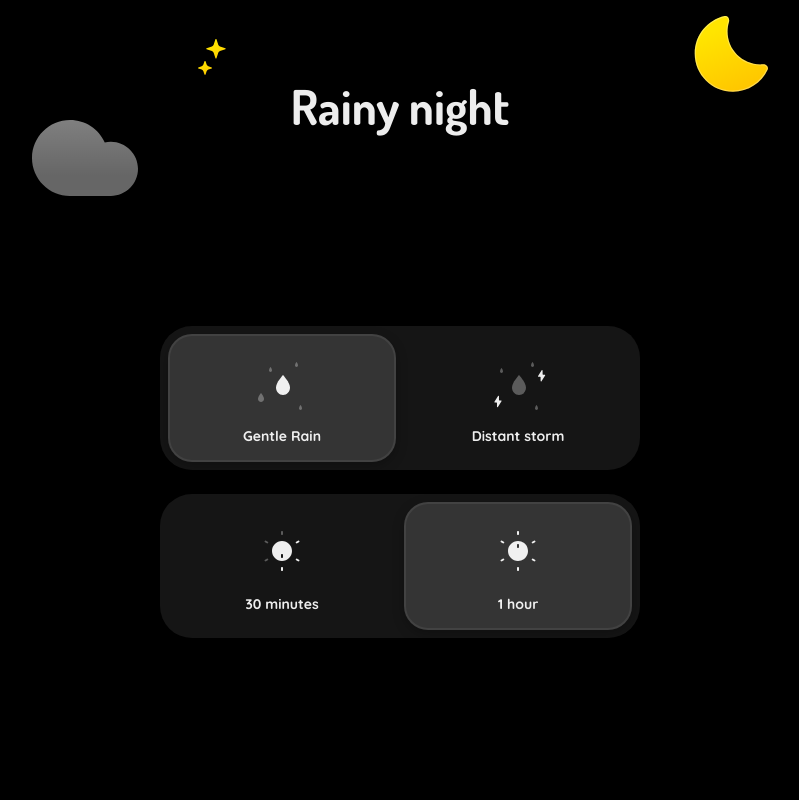
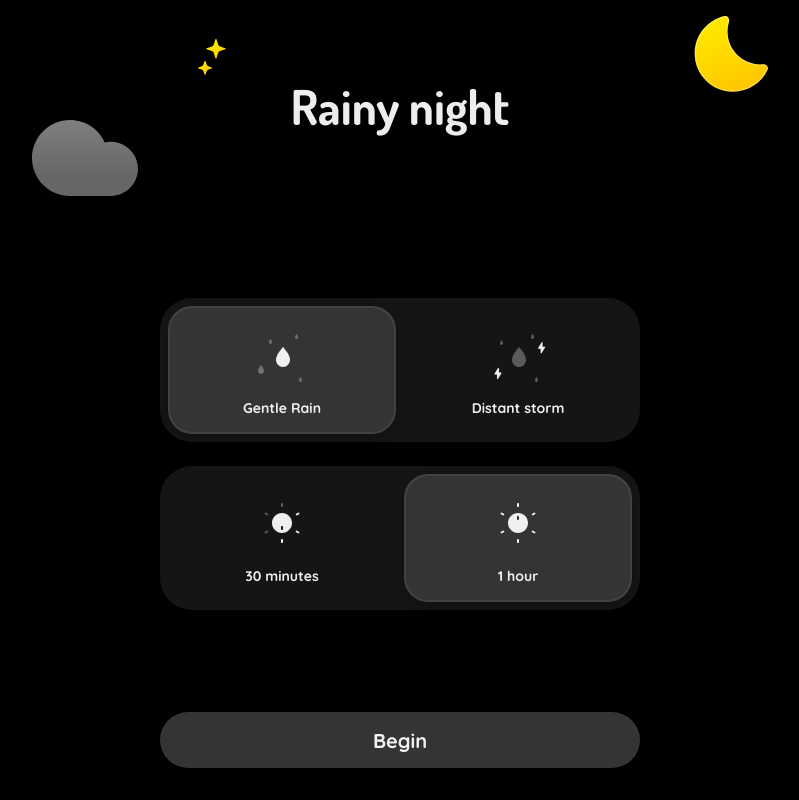
Before and after one commit to Bibalox/rain-app, a Vue app: page / in a window 1280 px wide. Shown: the whole page, without its empty margins (240-1039 px from the left). Built offline with nearby package versions, Linux system fonts and the light colour scheme.

Commit message:
🚧 First draft of the app button

```diff
--- a/src/App.vue
+++ b/src/App.vue
@@ -1,6 +1,7 @@
 <script setup lang="ts">
 import AppHero from '@components/AppHero.vue'
 import AppSwitch from '@components/AppSwitch.vue'
+import AppButton from '@components/AppButton.vue'
 
 import type { Option } from './types'
 
@@ -49,6 +50,7 @@ const updateSettings = (setting: string, optionType: 'atmosphere' | 'duration')
       @click="setting => updateSettings(setting, 'duration')"
     />
   </main>
+  <app-button label="Begin" />
 </template>
 
 <style lang="scss">
@@ -71,6 +73,10 @@ const updateSettings = (setting: string, optionType: 'atmosphere' | 'duration')
 button, a {
   touch-action: none;
   -webkit-tap-highlight-color: rgba(0, 0, 0, 0);
+}
+
+label {
+  cursor: inherit;
 }
 
 html {
--- a/src/components/AppButton.vue
+++ b/src/components/AppButton.vue
@@ -20,29 +20,27 @@ const manageClick = () => {
 </template>
 
 <style lang="scss">
-.switch-button {
+.app-button {
   align-items: center;
-  background-color: transparent;
+  background-color: var(--tertiary-background);
   border: none;
-  cursor: pointer;
+  border-radius: 28px;
   display: flex;
-  flex: 1;
-  flex-direction: column;
-  gap: 16px;
-  height: 128px;
+  height: 56px;
   justify-content: center;
-  padding: 20px 4px 16px;
-  z-index: 20;
+  transition: background-color .3s;
 
-  &__icon {
-    height: 56px;
-    width: 56px;
+  @media (hover: hover) {
+    &:hover {
+      background-color: var(--secondary-background);
+      cursor: pointer;
+    }
   }
 
   &__label {
     color: var(--primary-element);
     font-family: "Quicksand";
-    font-size: 14px;
+    font-size: 20px;
   }
 }
 </style>
--- a/src/components/SwitchButton.vue
+++ b/src/components/SwitchButton.vue
@@ -28,6 +28,7 @@ const manageClick = () => {
   align-items: center;
   background-color: transparent;
   border: none;
+  border-radius: 24px;
   cursor: pointer;
   display: flex;
   flex: 1;
@@ -36,7 +37,14 @@ const manageClick = () => {
   height: 128px;
   justify-content: center;
   padding: 20px 4px 16px;
+  transition: background-color .3s;
   z-index: 20;
+
+  @media (hover: hover) {
+    &:hover {
+      background-color: rgba(255,255,255,.02);
+    }
+  }
 
   &__icon {
     height: 56px;
```
